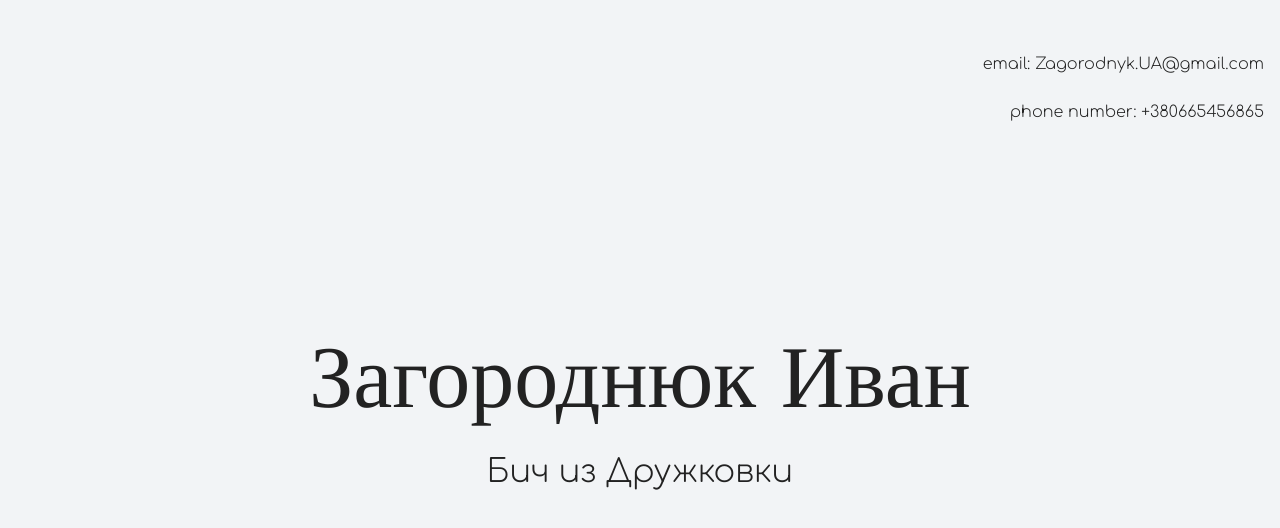
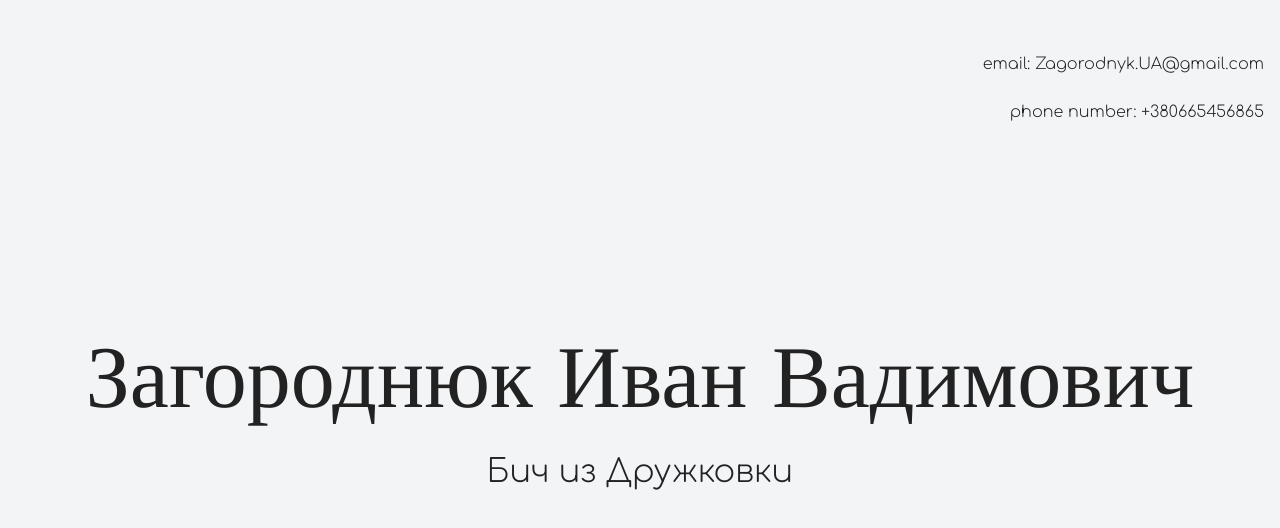
Before and after one commit to mirandics/site1, a plain HTML site: page index.html in a window 1280 px wide. Shown: the top 528 px of the page. Drawn offline with nearby package versions, Linux system fonts and the light colour scheme.

Commit message:
Добавил отчество

```diff
--- a/index.html
+++ b/index.html
@@ -17,7 +17,7 @@
 
     <section class="hero-image">
     <div class="container">
-      <h1 class="heading">Загороднюк Иван</h1>
+      <h1 class="heading">Загороднюк Иван Вадимович</h1>
       <p>Бич из Дружковки</p>
     </div>
     </section>
```
